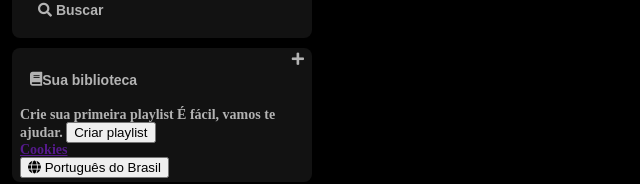
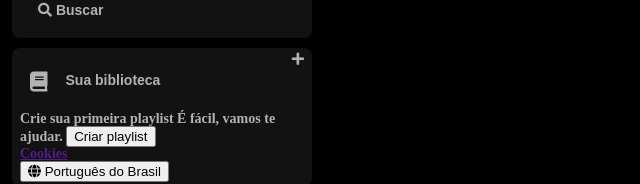
Before and after one commit to ThaysaLima/imersao-alura-spotify, a plain HTML site: page index.html in a window 1280 px wide. Shown: the part 135-319 px from the top of the page, without its empty margins (0-640 px from the left). Drawn offline with Linux system fonts and the light colour scheme.

Commit message:
arrumando a centralização dos icons, utilizando o fa

```diff
--- a/styles.css
+++ b/styles.css
@@ -88,3 +88,11 @@ body {
     text-transform: none;
     padding: 20px 10px;
 }
+
+/* agora vamos arrumar os icons, que não estao bem centralizado utilizando o fa */
+.library .library_button .fa {
+    font-size: 20px;
+    margin-right: 10px;
+    font-weight: 300;
+    padding-right: 8px;
+}
```
